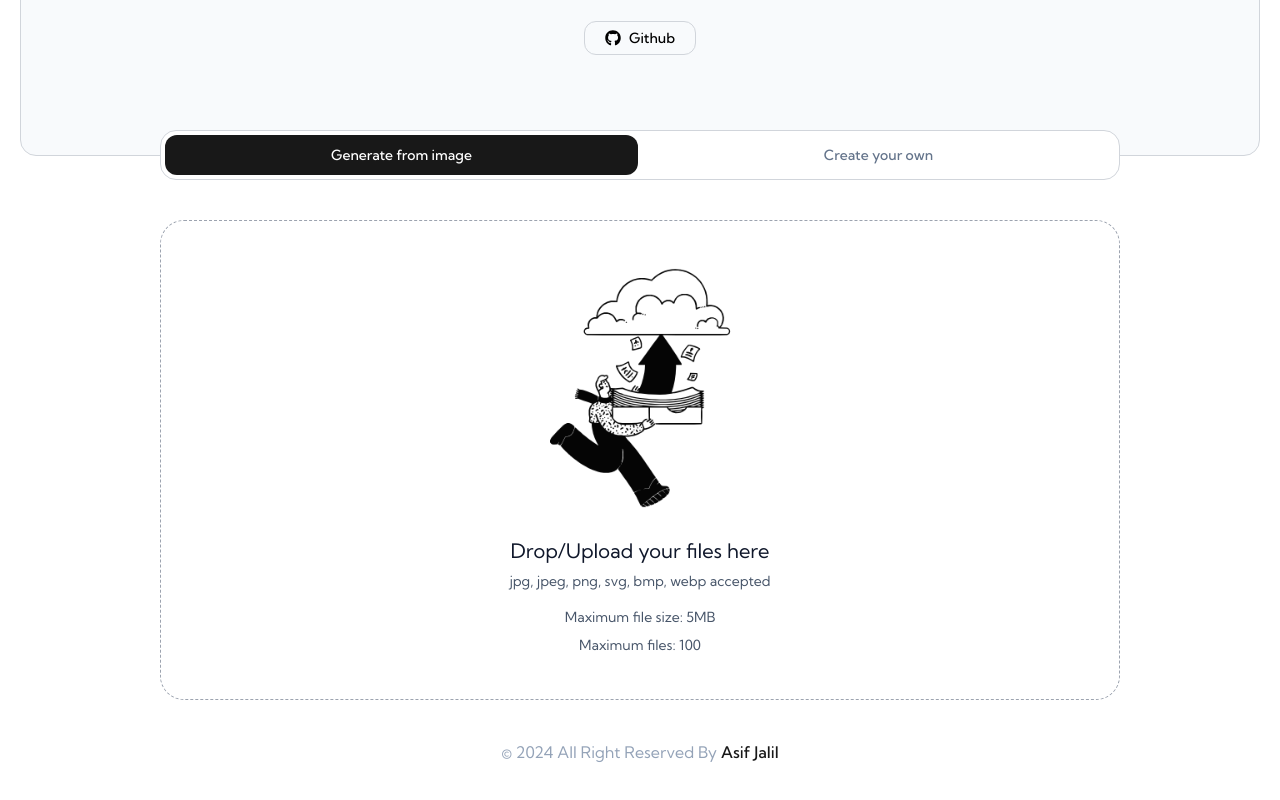
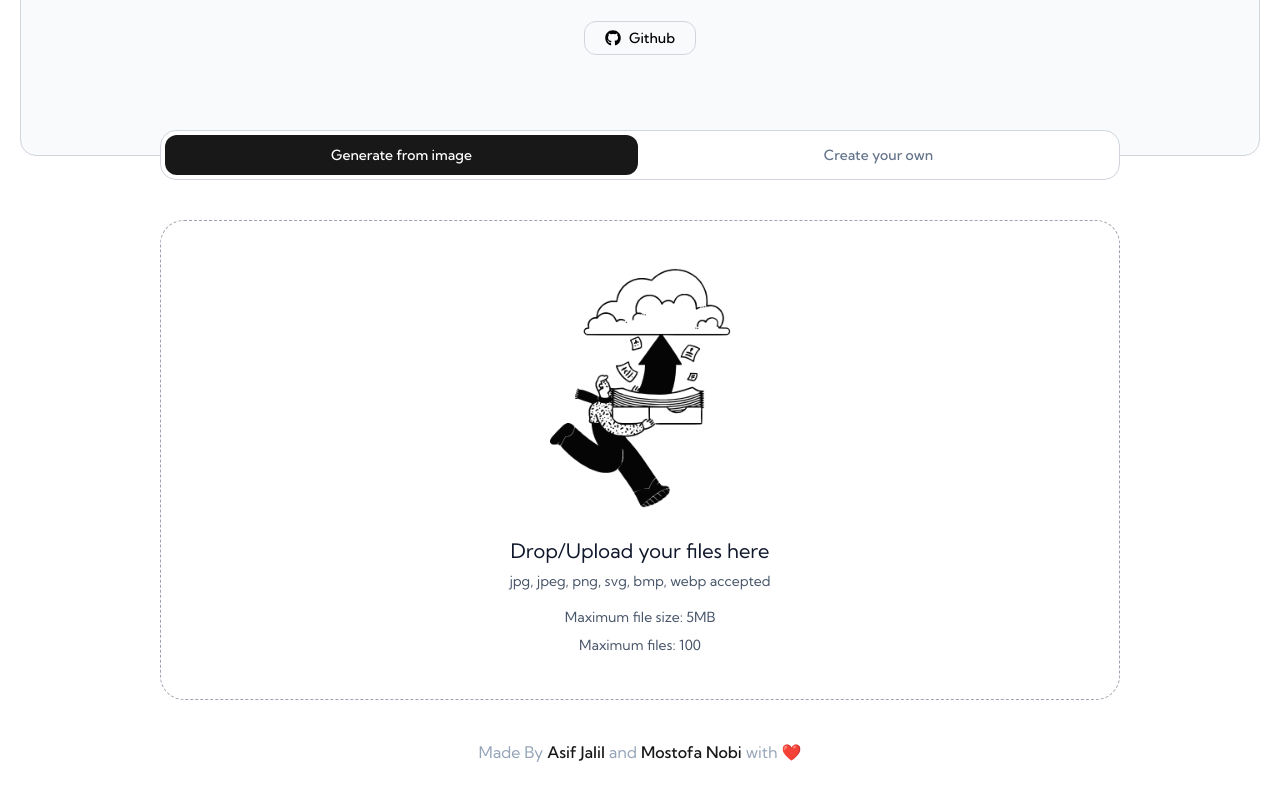
Before and after one commit to asif-jalil/placeholder-image-maker, a Next.js app: page / in a window 1280 px wide. Shown: the part 248-1048 px from the top of the page. Built offline with nearby package versions, Linux system fonts and the light colour scheme.

Commit message:
footer update

```diff
--- a/src/components/footer/footer.comp.tsx
+++ b/src/components/footer/footer.comp.tsx
@@ -1,7 +1,7 @@
 const Footer = () => (
   <div className='my-10 text-center flex justify-center items-center gap-3'>
     <p className='text-slate-400'>
-      © {new Date().getFullYear()} All Right Reserved By{' '}
+      Made By{' '}
       <a
         href='https://www.linkedin.com/in/asifjalil0/'
         target='_blank'
@@ -9,7 +9,17 @@
         className='text-dark font-medium hover:underline'
       >
         Asif Jalil
-      </a>
+      </a>{' '}
+      and{' '}
+      <a
+        href='https://www.linkedin.com/in/mostofanobi/'
+        target='_blank'
+        rel='noreferrer'
+        className='text-dark font-medium hover:underline'
+      >
+        Mostofa Nobi
+      </a>{' '}
+      with ❤️
     </p>
   </div>
 );
```
